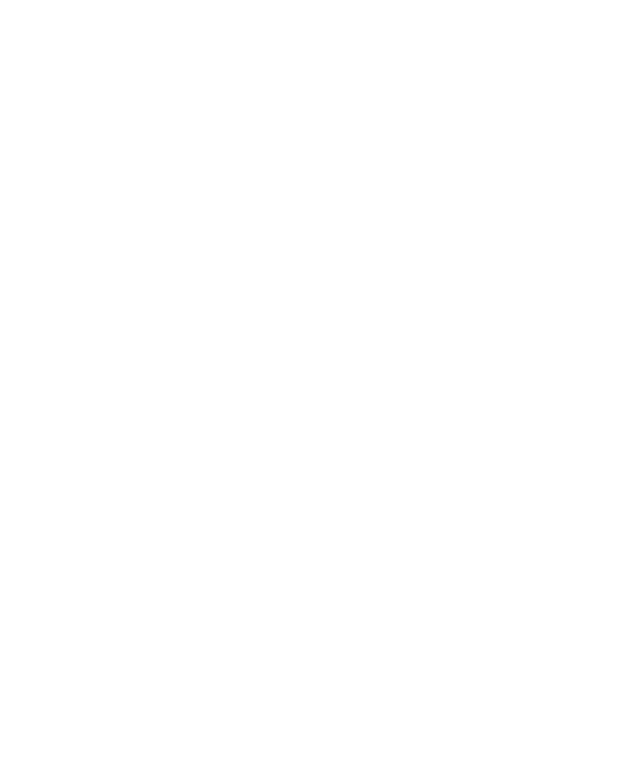
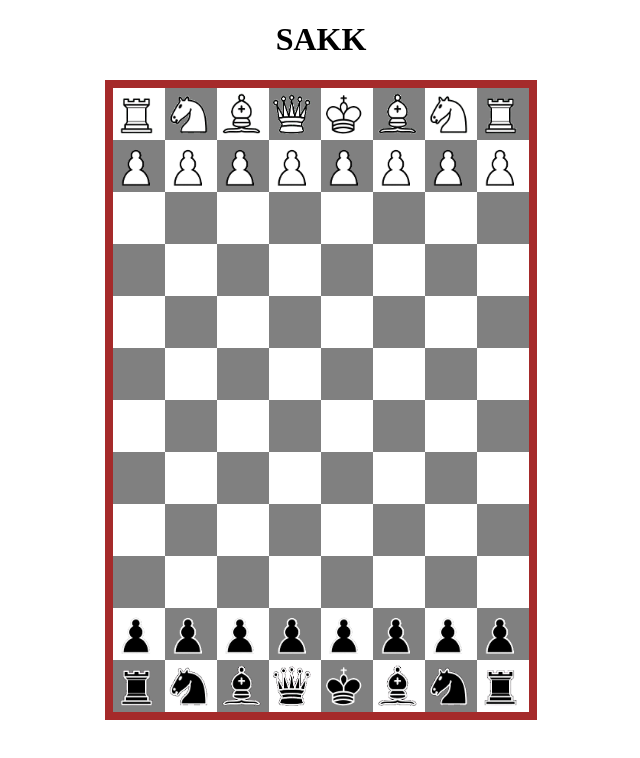
Before and after one commit to MrFari1/bitfarago2, a plain HTML site: page index.html in a window 1280 px wide. Shown: the whole page, without its empty margins (319-959 px from the left). Drawn offline with Linux system fonts and the light colour scheme.

Commit message:
Add files via upload

```diff
--- a/index.html
+++ b/index.html
@@ -1,14 +1,17 @@
 <!DOCTYPE html>
-<html lang="en">
+<html lang="hu">
 <head>
     <meta charset="UTF-8">
     <meta http-equiv="X-UA-Compatible" content="IE=edge">
     <meta name="viewport" content="width=device-width, initial-scale=1.0">
     <link rel="stylesheet" href="style.css">
-    <script deffer scr="script.js"></script>
+    <script defer src="script.js"></script>
     <title>Elbaszott sakk</title>
 </head>
 <body>
+    <h1>SAKK</h1>
+    <table id="tabla">
 
+    </table>
 </body>
 </html>
--- a/script.js
+++ b/script.js
@@ -0,0 +1,78 @@
+var sakktabla = document.getElementById("tabla");
+var aktkep = document.createElement("img");
+
+function gen(){
+    let k = 0;
+    for (let i = 0; i < 12; i++) {
+        let tr=document.createElement("tr")
+        if(i>=10){
+            tr.classList+="fekete"
+        }
+        for (let j = 0; j < 8; j++) {
+            let td = document.createElement("td")
+            td.style.width = "50px";
+            td.style.height = "50px";
+            td.id = Number(k)
+            td.setAttribute("onclick","kiszedes(this)");
+            //td.setAttribute("onclick","berakas()");
+            tr.appendChild(td)
+            k++;
+        }
+        sakktabla.appendChild(tr)
+    }
+}
+
+function babulerakas(){
+    for (let i = 8; i < 16; i++) {
+        let kep = document.createElement("img");
+        kep.src = "kepek/paraszt.png";
+        document.getElementById(i).appendChild(kep);
+    }
+    for (let i = 80; i < 88; i++) {
+        let kep = document.createElement("img");
+        kep.src = "kepek/paraszt.png";
+        document.getElementById(i).appendChild(kep);
+    }
+    document.getElementById(0).innerHTML="<img src = 'kepek/bastya.png'></img>";
+    document.getElementById(7).innerHTML="<img src = 'kepek/bastya.png'></img>";
+    document.getElementById(88).innerHTML="<img src = 'kepek/bastya.png'></img>";
+    document.getElementById(95).innerHTML="<img src = 'kepek/bastya.png'></img>";
+    document.getElementById(1).innerHTML="<img src = 'kepek/lo.png'></img>";
+    document.getElementById(6).innerHTML="<img src = 'kepek/lo.png'></img>";
+    document.getElementById(89).innerHTML="<img src = 'kepek/lo.png'></img>";
+    document.getElementById(94).innerHTML="<img src = 'kepek/lo.png'></img>";
+    document.getElementById(2).innerHTML="<img src = 'kepek/futo.png'></img>";
+    document.getElementById(5).innerHTML="<img src = 'kepek/futo.png'></img>";
+    document.getElementById(90).innerHTML="<img src = 'kepek/futo.png'></img>";
+    document.getElementById(93).innerHTML="<img src = 'kepek/futo.png'></img>";
+    document.getElementById(3).innerHTML="<img src = 'kepek/kiralyno.png'></img>";
+    document.getElementById(91).innerHTML="<img src = 'kepek/kiralyno.png'></img>";
+    document.getElementById(4).innerHTML="<img src = 'kepek/kiraly.png'></img>";
+    document.getElementById(92).innerHTML="<img src = 'kepek/kiraly.png'></img>";
+}
+
+function kiszedes(vakond){
+    if(vakond.innerHTML!=""){
+        console.log("szia");
+        aktkep = vakond.innerHTML;
+        vakond.innerHTML = "";
+        console.log(aktkep);
+        aktid = vakond.id;
+        console.log(aktid);
+    }
+    if(vakond.innerHTML==""){
+        berakas(vakond.id)
+    }
+
+}
+function berakas(aktid){
+    if(document.getElementById(aktid).innerHTML == ""){
+        document.getElementById(aktid).innerHTML = aktkep;
+        console.log("jo lesz");
+        aktid = 0;
+        aktkep=""
+    }
+}
+
+gen();
+babulerakas();
--- a/style.css
+++ b/style.css
@@ -0,0 +1,29 @@
+tr:nth-child(odd) td:nth-child(even),
+tr:nth-child(even) td:nth-child(odd)
+{
+    background-color: gray;
+    color: white;
+}
+tr:nth-child(even) td:nth-child(even),
+tr:nth-child(odd) td:nth-child(odd)
+{
+    background-color: white;
+    color: black;
+}
+#tabla{
+    margin-left: auto;
+    margin-right: auto;
+    border-collapse: collapse;
+    border: 8px solid brown;
+}
+h1{
+    display: flex;
+    justify-content: center;
+}
+img{
+    width: 45px;
+    height: 45px;
+}
+.fekete img{
+    filter: invert(1);
+}
```
Also changed, not shown: 1 other file.
